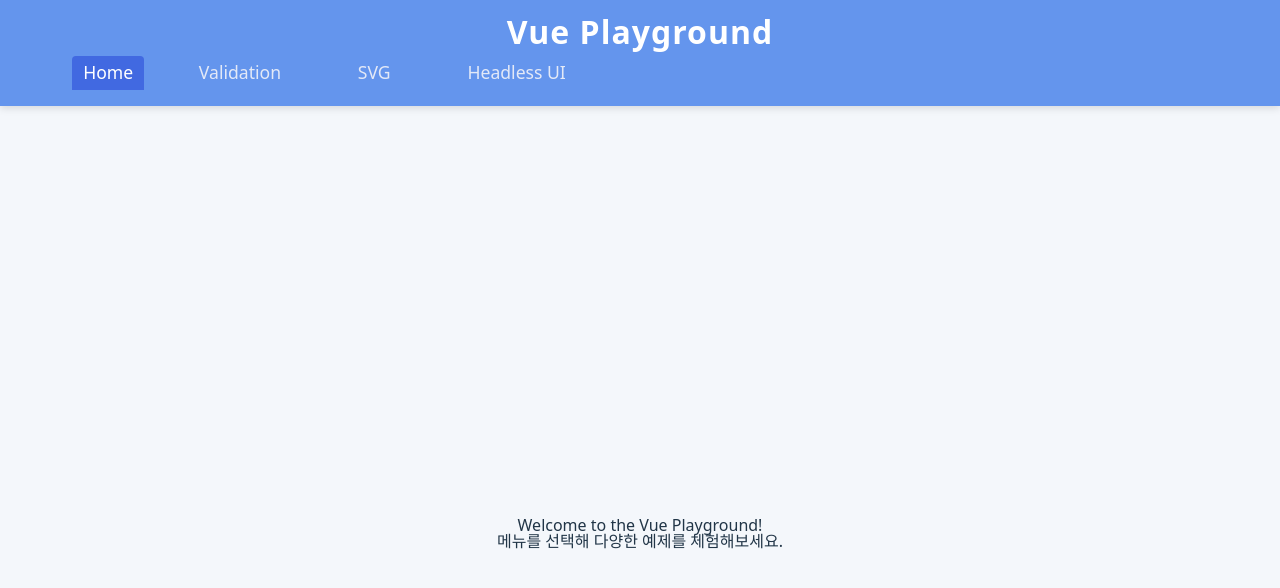
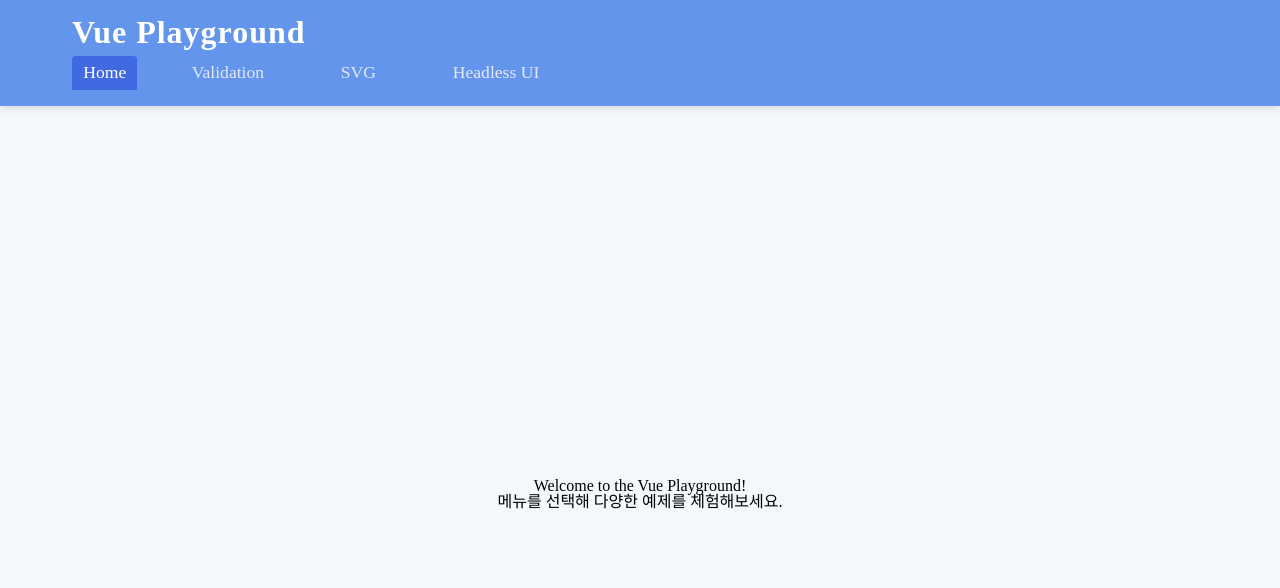
Before and after one commit to devpcjin/Vue-Playground, a Vue app: page / in a window 1280 px wide. Shown: the top 588 px of the page. Built offline with nearby package versions, Linux system fonts and the light colour scheme.

Commit message:
feat: style 변경

```diff
--- a/src/assets/scss/abstracts/index.scss
+++ /dev/null
@@ -1,4 +0,0 @@
-@charset "UTF-8";
-
-// abstracts
-@import 'reset';
--- a/src/main.ts
+++ b/src/main.ts
@@ -1,6 +1,5 @@
 import { createApp } from 'vue';
-import './style.css';
-import '@/assets/scss/abstracts/index.scss';
+import '@/assets/scss/index.scss';
 import App from './App.vue';
 import router from './router';
 
--- a/src/style.css
+++ /dev/null
@@ -1,79 +0,0 @@
-:root {
-  font-family: system-ui, Avenir, Helvetica, Arial, sans-serif;
-  line-height: 1.5;
-  font-weight: 400;
-
-  color-scheme: light dark;
-  color: rgba(255, 255, 255, 0.87);
-  background-color: #242424;
-
-  font-synthesis: none;
-  text-rendering: optimizeLegibility;
-  -webkit-font-smoothing: antialiased;
-  -moz-osx-font-smoothing: grayscale;
-}
-
-a {
-  font-weight: 500;
-  color: #646cff;
-  text-decoration: inherit;
-}
-a:hover {
-  color: #535bf2;
-}
-
-body {
-  margin: 0;
-  display: flex;
-  place-items: center;
-  min-width: 320px;
-  min-height: 100vh;
-}
-
-h1 {
-  font-size: 3.2em;
-  line-height: 1.1;
-}
-
-button {
-  border-radius: 8px;
-  border: 1px solid transparent;
-  padding: 0.6em 1.2em;
-  font-size: 1em;
-  font-weight: 500;
-  font-family: inherit;
-  background-color: #1a1a1a;
-  cursor: pointer;
-  transition: border-color 0.25s;
-}
-button:hover {
-  border-color: #646cff;
-}
-button:focus,
-button:focus-visible {
-  outline: 4px auto -webkit-focus-ring-color;
-}
-
-.card {
-  padding: 2em;
-}
-
-#app {
-  max-width: 1280px;
-  margin: 0 auto;
-  padding: 2rem;
-  text-align: center;
-}
-
-@media (prefers-color-scheme: light) {
-  :root {
-    color: #213547;
-    background-color: #ffffff;
-  }
-  a:hover {
-    color: #747bff;
-  }
-  button {
-    background-color: #f9f9f9;
-  }
-}
```
Also changed, not shown: src/assets/scss/index.scss (added, +9 -0 lines).
